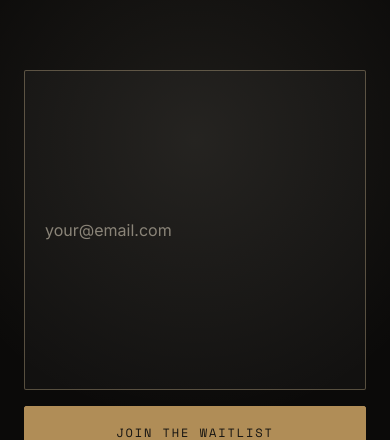
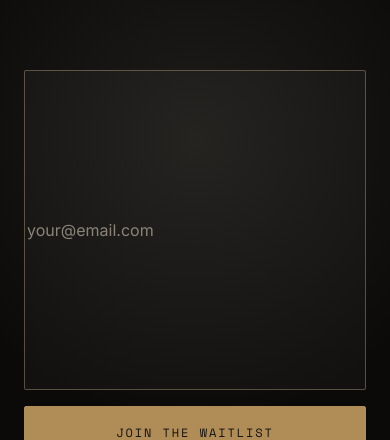
Before and after one commit to divyaangelina/Art-in-Progress-landing-page, a React (Vite) app: page / in a window 390 px wide. Shown: the part 6439-6879 px from the top of the page. Built offline with nearby package versions, Linux system fonts and the light colour scheme.

Commit message:
Fix mobile waitlist input height

```diff
--- a/src/versions/v2/styles/Waitlist.css
+++ b/src/versions/v2/styles/Waitlist.css
@@ -80,7 +80,8 @@
   background: rgba(250, 248, 243, 0.03);
   border: 1px solid rgba(217, 195, 152, 0.35);
   color: var(--color-marble);
-  padding: 1.05rem 1.25rem;
+  height: 72px;
+  box-sizing: border-box;
   font-size: var(--scale-body);
   font-family: var(--font-body);
   border-radius: var(--radius-sm);
@@ -174,6 +175,7 @@
 }
 
 @media (max-width: 520px) {
+
   .v2-waitlist__form {
     flex-direction: column;
     align-items: stretch;
@@ -181,5 +183,8 @@
 
   .v2-waitlist__input {
     max-width: none;
+    height: 72px;
+    box-sizing: border-box;
   }
+
 }
```
